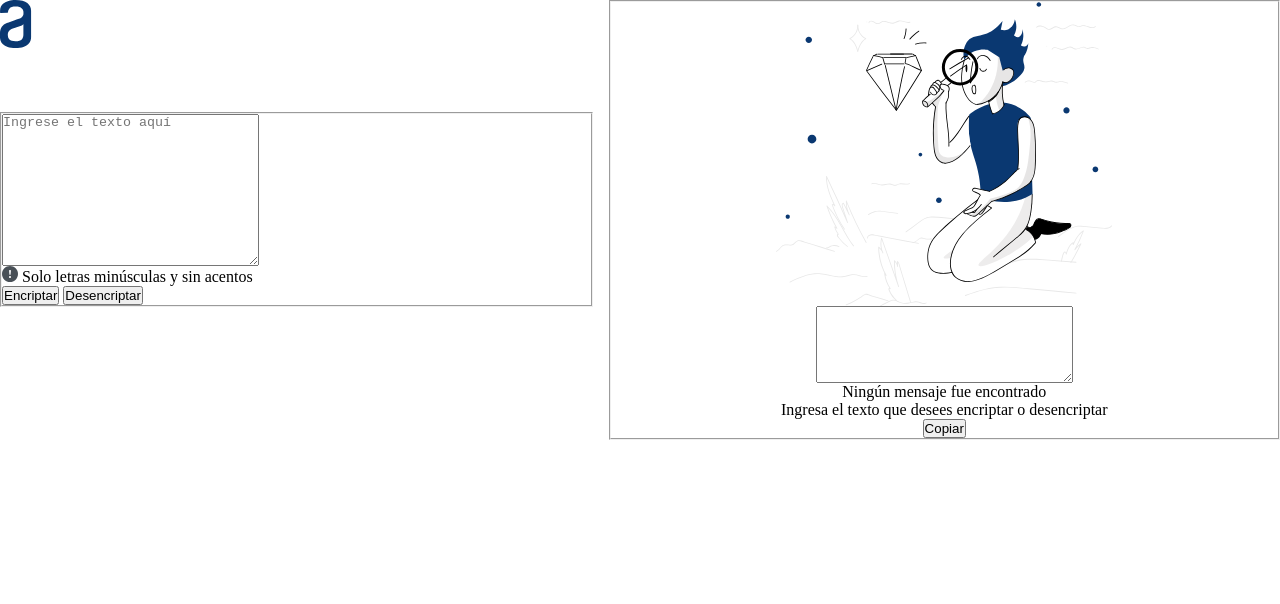
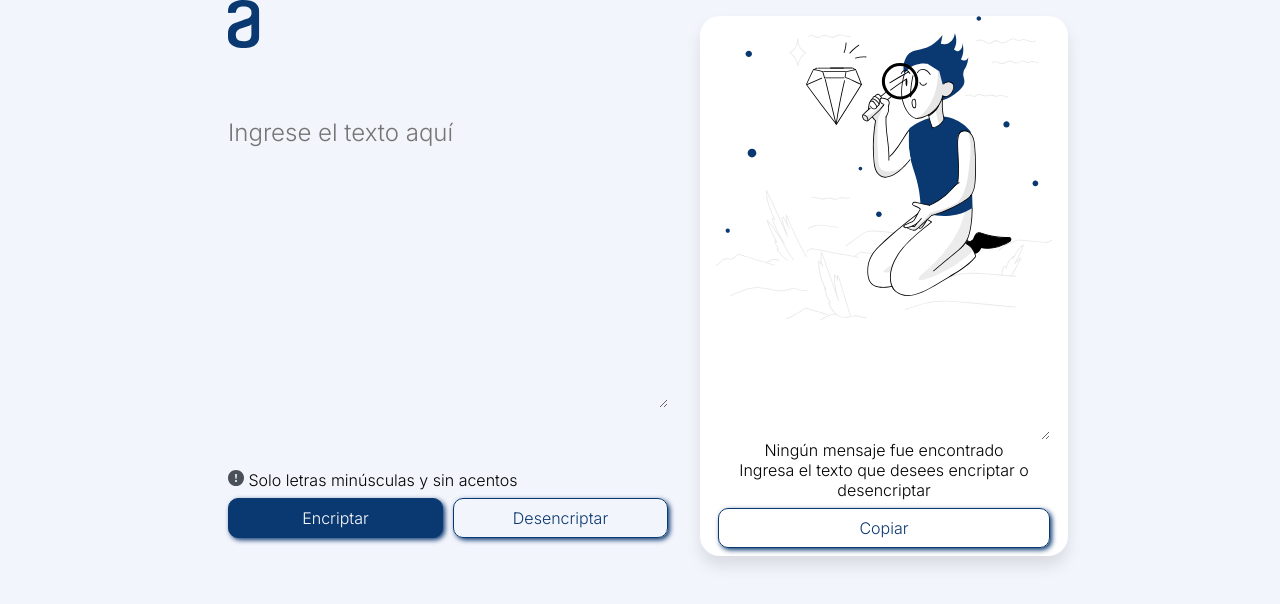
Before and after one commit to Davidmenq/repositorio-ONE, a plain HTML site: page index.html in a window 1280 px wide. Drawn offline with Linux system fonts and the light colour scheme.

Commit message:
se agreg'o estilos en todos los elementos

```diff
--- a/index.html
+++ b/index.html
@@ -14,25 +14,31 @@
         <img src="imagenes/Vector.svg" alt="logo">
     </header>
     <aside>
-        <fieldset class="presentacion">
-                <img src="imagenes/Muñeco.svg" alt="muñeco buscando texto" />
-                <textarea class="mensaje-encriptado" cols="30" rows="5" readonly="readonly"></textarea>
-                <p>Ningún mensaje fue encontrado<p>
-                <p>Ingresa el texto que desees encriptar o desencriptar<p>
-                <button onclick="copiarTexto()">Copiar</button>
-        </fieldset>
+        <section class="presentacion">
+            <img src="imagenes/Muñeco.svg" alt="muñeco buscando texto" />
+            <textarea class="mensaje-encriptado" rows="5" readonly="readonly"></textarea>
+            <p>Ningún mensaje fue encontrado</p>
+            <p>Ingresa el texto que desees encriptar o desencriptar</p>
+            <div class="areaBoton3">
+                <button class="boton boton3" onclick="copiarTexto()">Copiar</button>
+            </div>
+        </section>
     </aside>
     <main>
-        <fieldset class="operaciones">
-            <textarea class="ingresarTexto" cols="30" rows="10" placeholder="Ingrese el texto aquí" required></textarea>
-            <span><img src="imagenes/alerta.svg" alt="logo">
+        <section class="operaciones">
+            <textarea class="ingresarTexto" rows="10" placeholder="Ingrese el texto aquí" required></textarea>
+
+
+        </section>
+    </main>
+    <footer>
+        <span><img src="imagenes/alerta.svg" alt="logo">
             Solo letras minúsculas y sin acentos</span>
-            <div class="operaciones__botones">
-                <button onclick="encriptar()">Encriptar</button>
-                <button onclick="desencriptar()">Desencriptar</button>
-            </div>
-        </fieldset>
-    </main>
+        <div class="operaciones__botones">
+            <button class="boton boton1" onclick="encriptar()">Encriptar</button>
+            <button class="boton boton2" onclick="desencriptar()">Desencriptar</button>
+        </div>
+    </footer>
     <script src="encriptador.js"></script>
 </body>
 
--- a/style.css
+++ b/style.css
@@ -1,42 +1,117 @@
+@import url('https://fonts.googleapis.com/css2?family=Inter:wght@300&display=swap');
+
 *{
     margin:0;
     padding:0;
     box-sizing: border-box;
+    font-family: 'Inter', sans-serif;
 }
 
 body{
     display:grid;
+    grid-template-columns: repeat(5,1fr);
+    grid-template-rows: repeat(5,1fr);
     grid-template-areas:
-    "header aside"
-    "main aside"
-    "main aside"
-    "main aside";
+    ". header header aside ."
+    ". main main aside ."
+    ". main main aside ."
+    ". main main aside ."
+    ". footer footer aside . ";
     gap: 1rem;
+    background:#F3F5FC;
 }
 
 header{
     grid-area:header;
 }
+
 main{
     grid-area:main;
 }
+
 aside{
     grid-area:aside;
+}
+
+footer{
+    grid-area:footer;
+}
 
 
-}
 .presentacion{
     display:flex;
     flex-direction: column;
     align-items: center;
+    background:white;
+    width:100%;
+    border:none;
+    border-radius:20px;
+    box-shadow: 0px 10px 15px rgba(0,0,0,0.1);
+    margin:1rem;
+
+}
+.presentacion p{
+    width: 80%;
+    margin:auto;
+    text-align: center;
 }
 
 .operaciones{
     display:flex;
     flex-direction: column;
     align-items: start;
+    justify-items: stretch;
+    border:none;
 }
 
-.encriptar .desencriptar{
-    display:inline-block;
+.ingresarTexto{
+    background:rgba(255,255,255,0);
+    color:#0A3871;
+    border:none;
+    font-size: 1.5rem;
+    width: 100%;
 }
+
+.operaciones__botones{
+    width: 100%;
+    height: 100%;
+    display:flex;
+    flex-direction:row;
+    align-items: flex-start;
+    gap:10px;
+    padding-bottom: 1rem;
+}
+
+.boton{
+    font-size:1rem;
+    border-radius:10px;
+    margin:0.5rem auto;
+    padding:0.5rem;
+    border:1px solid #0A3871;
+    box-shadow:2px 2px 5px #0A3871;
+    width:90%;
+    height: 2.5rem;
+}
+
+.boton1{
+    background:#0A3871;
+    color:white;
+}
+.boton2, .boton3{
+    background:rgba(255,255,255,0);
+    color:#0A3871;
+}
+
+.areaBoton3{
+    display:flex;
+    justify-content: center;
+    width: 100%;
+}
+
+.mensaje-encriptado{
+    background:rgba(255,255,255,0);
+    color:black;
+    border:none;
+    font-size: 1.2rem;
+    width:90%;
+}
```
